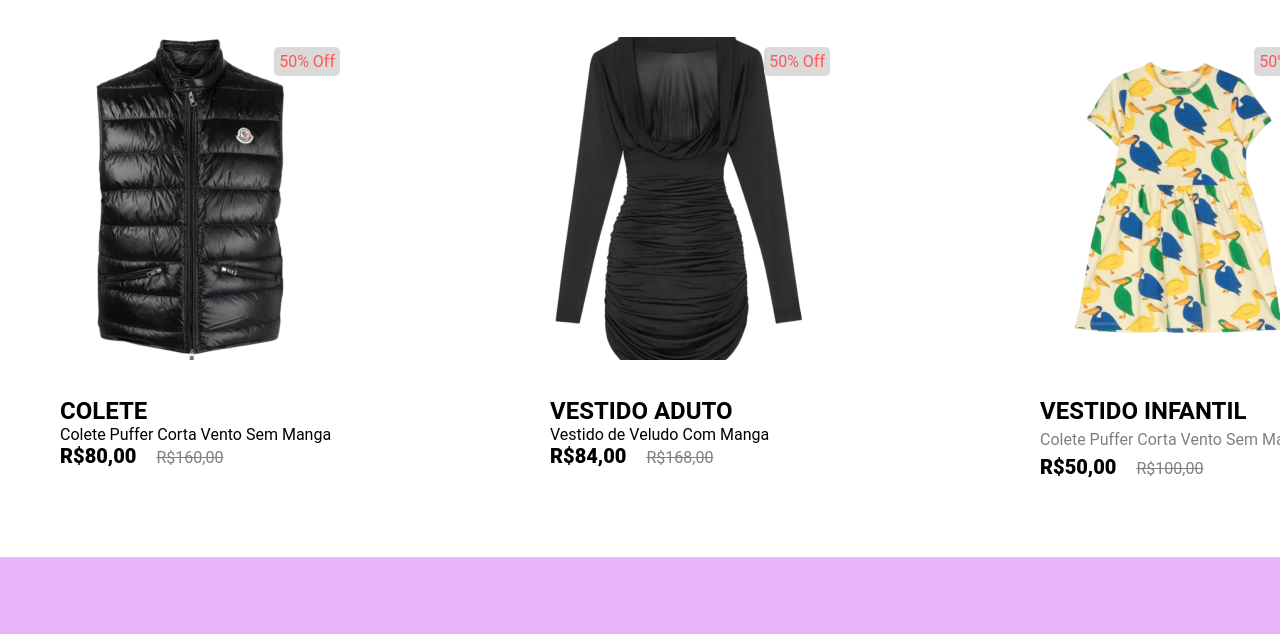
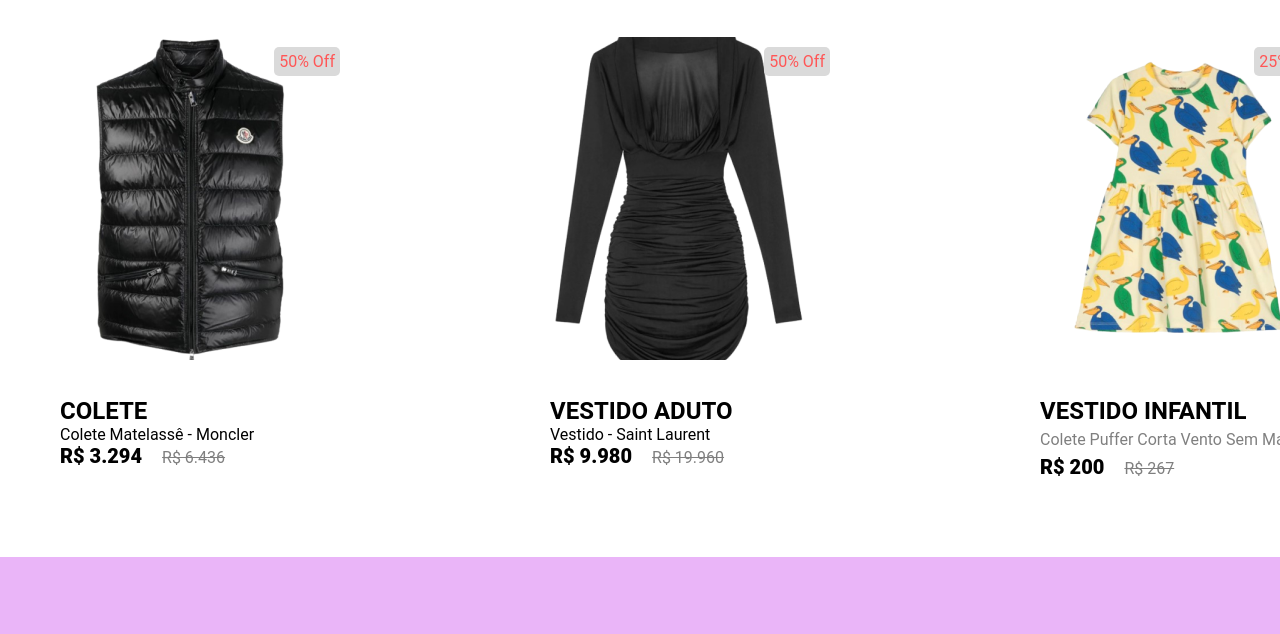
Before and after one commit to mitsuTanak/IgnaModa, a plain HTML site: page index.html in a window 1280 px wide. Shown: the part 502-1136 px from the top of the page. Drawn offline with Linux system fonts and the light colour scheme; files whose address does not match are found by name.

Commit message:
\sdfsghg

```diff
--- a/index.html
+++ b/index.html
@@ -19,7 +19,7 @@
 
     <!-- <div class="popup-overlay">
         <div class="popup-content">
-          <!-- Conteúdo do popup -->
+          Conteúdo do popup -->
           <!-- <h2>Cookie</h2> <br>
           <p>Aceite os termos de serviços para continuar</p>
           <button type="button" class="btn cancel" onclick="closeForm()">Close</button>
@@ -78,8 +78,8 @@
 
                 <div class="p-info">
                     <h2 class="p-title">Colete</h2>
-                    <p class="product-short-des">Colete Puffer Corta Vento Sem Manga</p>
-                    <span class="preço">R$80,00</span><span class="preço-novo">R$160,00</span>
+                    <p class="product-short-des">Colete Matelassê - Moncler</p>
+                    <span class="preço">R$ 3.294</span><span class="preço-novo">R$ 6.436</span>
                 </div>
             </div>
 
@@ -93,15 +93,15 @@
 
                 <div class="p-info">
                     <h2 class="p-title">Vestido Aduto</h2>
-                    <p class="product-short-des">Vestido de Veludo Com Manga</p>
-                    <span class="preço">R$84,00</span><span class="preço-novo">R$168,00</span>
+                    <p class="product-short-des">Vestido - Saint Laurent</p>
+                    <span class="preço">R$ 9.980</span><span class="preço-novo">R$ 19.960</span>
                 </div>
             </div>
 
             <div class="p-card">
 
                 <div class="p-image">
-                    <span class="desconto">50% off</span>
+                    <span class="desconto">25% off</span>
                     <img src="img/Produtos/Vestido AA.png" class="card-produtos" alt="">
                     <button class="p-btn"><img src="img/Icon/iconmonstr-heart-filled-240.png" alt=""></button>
                 </div>
@@ -109,7 +109,7 @@
                 <div class="p-info">
                     <h2 class="p-title">Vestido Infantil</h2>
                     <p class="p-descrição">Colete Puffer Corta Vento Sem Manga</p>
-                    <span class="preço">R$50,00</span><span class="preço-novo"><R150></R150>R$100,00</span>
+                    <span class="preço">R$ 200</span><span class="preço-novo"><R150></R150>R$ 267</span>
                 </div>
             </div>
 
```
Also changed, not shown: todosprodutos.html (+1 -1 lines).
